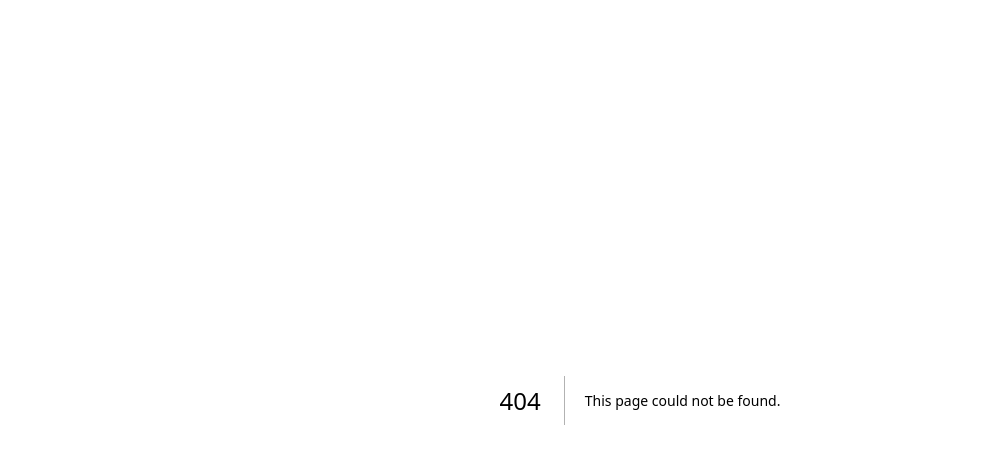
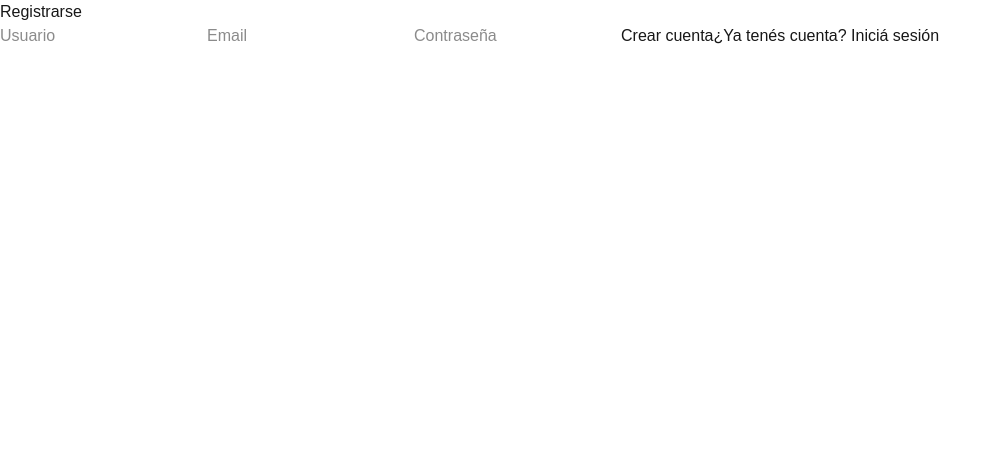
Before and after one commit to alexxe1/Assetly, a Next.js app: page /register in a window 1280 px wide. Before the commit this address had no page. Shown: the top 464 px of the page, without its empty margins (0-1001 px from the left). Built offline with nearby package versions, Linux system fonts and the light colour scheme; no server answers.

Commit message:
Agregado de login y register básicos
La conexión con Supabase funciona!

```diff
--- /dev/null
+++ b/src/app/login/page.tsx
@@ -0,0 +1,44 @@
+'use client'
+
+import { useState } from 'react'
+import { createClient } from '@/lib/supabase/client'
+import { useRouter } from 'next/navigation'
+
+export default function LoginPage() {
+  const [email, setEmail] = useState('')
+  const [password, setPassword] = useState('')
+  const [error, setError] = useState('')
+  const router = useRouter()
+  const supabase = createClient()
+
+  async function handleLogin() {
+    setError('')
+    const { error } = await supabase.auth.signInWithPassword({ email, password })
+    if (error) {
+      setError(error.message)
+      return
+    }
+    router.push('/dashboard')
+  }
+
+  return (
+    <main>
+      <h1>Iniciar sesión</h1>
+      <input
+        type="email"
+        placeholder="Email"
+        value={email}
+        onChange={e => setEmail(e.target.value)}
+      />
+      <input
+        type="password"
+        placeholder="Contraseña"
+        value={password}
+        onChange={e => setPassword(e.target.value)}
+      />
+      {error && <p>{error}</p>}
+      <button onClick={handleLogin}>Entrar</button>
+      <a href="/register">¿No tenés cuenta? Registrate</a>
+    </main>
+  )
+}
--- /dev/null
+++ b/src/app/register/page.tsx
@@ -0,0 +1,57 @@
+'use client'
+
+import { useState } from 'react'
+import { createClient } from '@/lib/supabase/client'
+import { useRouter } from 'next/navigation'
+
+export default function RegisterPage() {
+  const [email, setEmail] = useState('')
+  const [password, setPassword] = useState('')
+  const [username, setUsername] = useState('')
+  const [error, setError] = useState('')
+  const router = useRouter()
+  const supabase = createClient()
+
+  async function handleRegister() {
+    setError('')
+    const { error } = await supabase.auth.signUp({
+      email,
+      password,
+      options: {
+        data: { username }
+      }
+    })
+    if (error) {
+      setError(error.message)
+      return
+    }
+    router.push('/dashboard')
+  }
+
+  return (
+    <main>
+      <h1>Registrarse</h1>
+      <input
+        type="text"
+        placeholder="Usuario"
+        value={username}
+        onChange={e => setUsername(e.target.value)}
+      />
+      <input
+        type="email"
+        placeholder="Email"
+        value={email}
+        onChange={e => setEmail(e.target.value)}
+      />
+      <input
+        type="password"
+        placeholder="Contraseña"
+        value={password}
+        onChange={e => setPassword(e.target.value)}
+      />
+      {error && <p>{error}</p>}
+      <button onClick={handleRegister}>Crear cuenta</button>
+      <a href="/login">¿Ya tenés cuenta? Iniciá sesión</a>
+    </main>
+  )
+}
--- /dev/null
+++ b/src/middleware.ts
@@ -0,0 +1,40 @@
+import { createServerClient } from '@supabase/ssr'
+import { NextResponse, type NextRequest } from 'next/server'
+
+export async function middleware(request: NextRequest) {
+  let supabaseResponse = NextResponse.next({ request })
+
+  const supabase = createServerClient(
+    process.env.NEXT_PUBLIC_SUPABASE_URL!,
+    process.env.NEXT_PUBLIC_SUPABASE_ANON_KEY!,
+    {
+      cookies: {
+        getAll() {
+          return request.cookies.getAll()
+        },
+        setAll(cookiesToSet) {
+          cookiesToSet.forEach(({ name, value }) =>
+            request.cookies.set(name, value)
+          )
+          supabaseResponse = NextResponse.next({ request })
+          cookiesToSet.forEach(({ name, value, options }) =>
+            supabaseResponse.cookies.set(name, value, options)
+          )
+        },
+      },
+    }
+  )
+
+  const { data: { user } } = await supabase.auth.getUser()
+
+  // Si no está logueado y trata de acceder a rutas protegidas, redirigir a login
+  if (!user && request.nextUrl.pathname.startsWith('/dashboard')) {
+    return NextResponse.redirect(new URL('/login', request.url))
+  }
+
+  return supabaseResponse
+}
+
+export const config = {
+  matcher: ['/((?!_next/static|_next/image|favicon.ico).*)'],
+}
```
Also changed, not shown: src/lib/supabase/client.ts (renamed from src/app/lib/client.ts), src/lib/supabase/server.ts (renamed from src/app/lib/server.ts).
